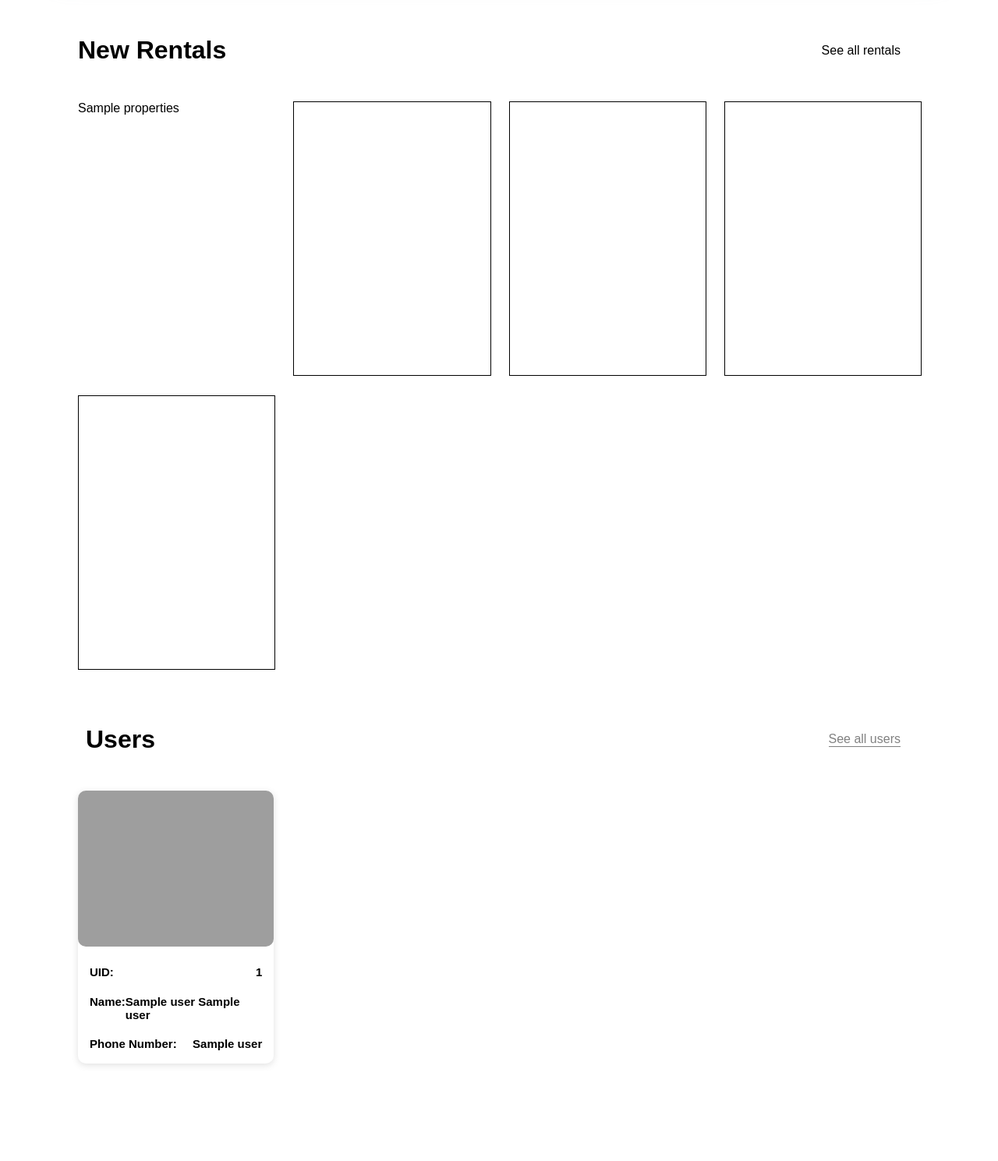
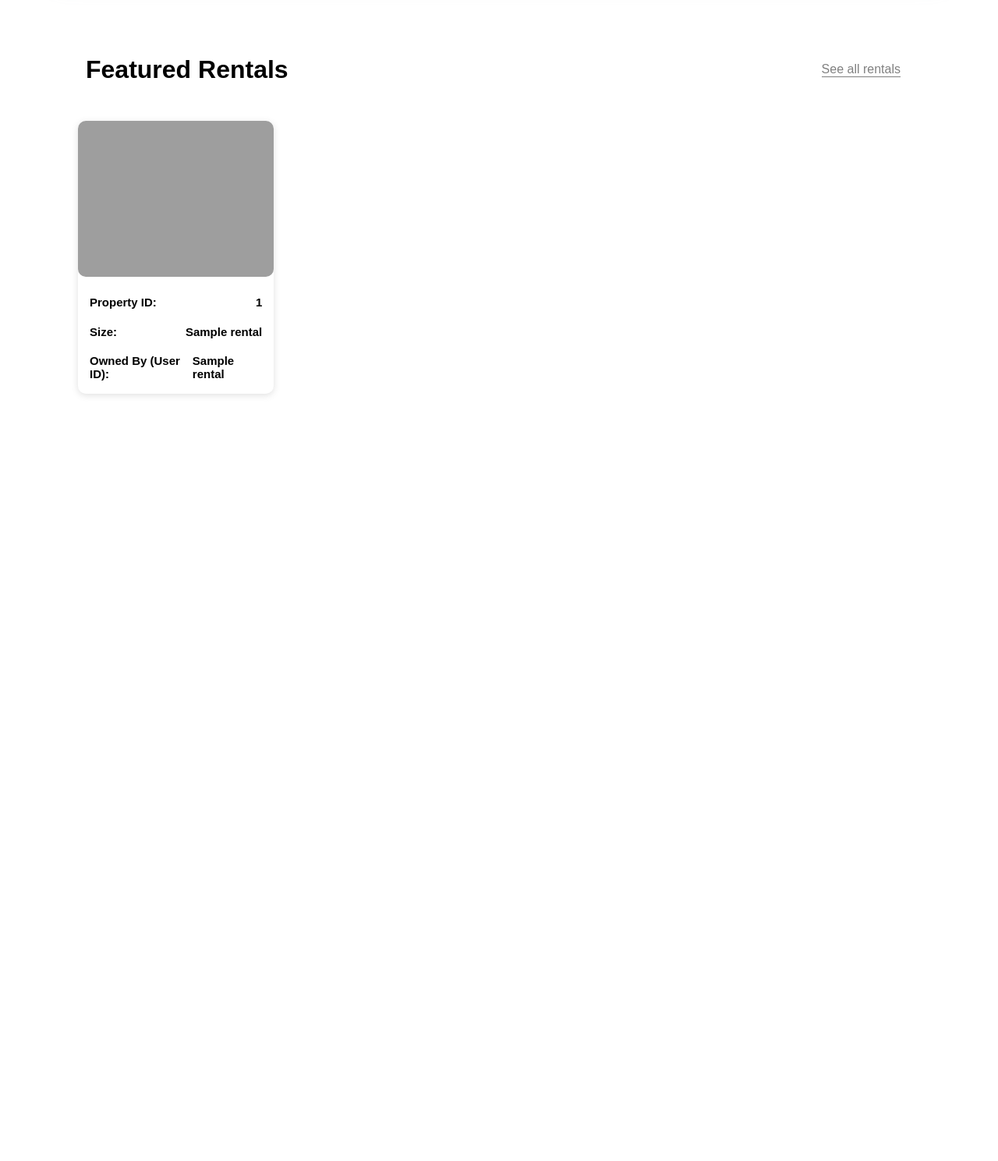
Before and after one commit to brianlee1597/Intro_to_DB_PART_3, a Flask app: template templates/index.html in a window 1280 px wide. Shown: the part 125-1614 px from the top of the page at 78% size. After the commit the page ends 633 px from the top, so only its background shows below. Run offline with Flask 2, Linux system fonts and the light colour scheme; the template is opened without the code that fills it: most values are stand-ins (such as "Sample title", 1, 10 or a date in 2020); parts of the project's set-up code (start-up, migrations or seed data) failed here and were passed over; grey boxes are pictures that could not be loaded.

Commit message:
rentals page added

```diff
--- a/server.py
+++ b/server.py
@@ -1,5 +1,6 @@
 import os
 from sqlalchemy import *
+import datetime
 from sqlalchemy.pool import NullPool
 from flask import Flask, request, render_template, g, redirect, Response
 from dotenv import load_dotenv
@@ -44,85 +45,98 @@ def teardown_request(exception):
   except Exception as e:
     pass
 
-
-#
-# @app.route is a decorator around index() that means:
-#   run index() whenever the user tries to access the "/" path using a GET request
-#
-# If you wanted the user to go to, for example, localhost:8111/foobar/ with POST or GET then you could use:
-#
-#       @app.route("/foobar/", methods=["POST", "GET"])
-#
-# PROTIP: (the trailing / in the path is important)
-#
-# see for routing: https://flask.palletsprojects.com/en/2.0.x/quickstart/?highlight=routing
-# see for decorators: http://simeonfranklin.com/blog/2012/jul/1/python-decorators-in-12-steps/
-#
 @app.route('/')
 def index():
-  """
-  request is a special object that Flask provides to access web request information:
 
-  request.method:   "GET" or "POST"
-  request.form:     if the browser submitted a form, this contains the data in the form
-  request.args:     dictionary of URL arguments, e.g., {a:1, b:2} for http://localhost?a=1&b=2
-
-  See its API: https://flask.palletsprojects.com/en/2.0.x/api/?highlight=incoming%20request%20data
-
+  FEATURED_RENTALS = """
+    SELECT DISTINCT ON(P.pid) *
+    FROM owned_properties P, is_available A
+    WHERE P.pid  = A.pid
+    LIMIT 4
   """
 
-  #
-  # render_template looks in the templates/ folder for files.
-  # for example, the below file reads template/index.html
-  #
+  MIN_FROM = """
+    SELECT MIN(start_date) as start_date
+    FROM is_available
+  """
 
-  user_results = g.conn.execute("SELECT * FROM Users LIMIT 4")
-  users = []
-  for result in user_results:
-    users.append(result)
-  user_results.close()
+  MAX_TO = """
+    SELECT MAX(end_date) as end_date
+    FROM is_available
+  """
 
-  # prop_results = g.conn.execute("SELECT * FROM Rentals LIMIT 4")
-  # properties = []
-  # for result in prop_results:
-  #   properties.append(result)
-  # prop_results.close()
+  results = g.conn.execute(MIN_FROM)
+  min_start = results.one()['start_date']
 
-  return render_template("index.html", users = users)
+  results = g.conn.execute(MAX_TO)
+  max_to = results.one()['end_date']
+
+  results = g.conn.execute(FEATURED_RENTALS)
+  rentals = []
+  for result in results:
+    rentals.append(result)
+
+  results.close()
+
+  return render_template("index.html", rentals=rentals, min_start=min_start, max_to=max_to)
 
 @app.route('/rentals')
 def rentals():
 
-  results = g.conn.execute("SELECT * FROM Rental")
+  start_from = request.args.get("from")
+  end_at = request.args.get("to")
+  order_by = request.args.get("order_by")
+  sort_by = request.args.get("sort_by")
+
+  MIN_FROM = """
+    SELECT MIN(start_date) as start_date
+    FROM is_available
+  """
+
+  MAX_TO = """
+    SELECT MAX(end_date) as end_date
+    FROM is_available
+  """
+
+  ALL_RENTALS = """
+    Select DISTINCT ON(P.{}) *
+    FROM owned_properties P, is_available A
+    WHERE P.pid  = A.pid AND A.start_date >= '{}' AND A.end_date <= '{}'
+    ORDER BY P.{} {}
+  """.format(order_by, start_from, end_at, order_by, sort_by)
+
+  order_html = [
+    [order_by == 'pid', 'pid', "Property ID"],
+    [order_by == 'size', 'size', "Property Size"]
+  ]
+
+  sort_html = [
+    [sort_by == 'ASC', 'ASC', "Ascending"],
+    [sort_by == 'DESC', 'DESC', "Descending"]
+  ]
+
+  results = g.conn.execute(MIN_FROM)
+  min_start = results.one()['start_date']
+
+  results = g.conn.execute(MAX_TO)
+  max_to = results.one()['end_date']
+
+  results = g.conn.execute(ALL_RENTALS)
   rentals = []
   for result in results:
     rentals.append(result)
   results.close()
 
-  data = dict(data = rentals)
-
-  return render_template("rentals.html")
-
-@app.route('/users')
-def users():
-
-  category = request.args.get("category")
-
-  SQL_QUERY = "SELECT * FROM USERS u"
-
-  if category == "hosts":
-    SQL_QUERY += ", Hosts h WHERE u.uid = h.uid"
-
-  if category == "renters":
-    SQL_QUERY += ", Renters r WHERE u.uid = r.uid"
-
-  results = g.conn.execute(SQL_QUERY)
-  users = []
-  for result in results:
-    users.append(result)
-  results.close()
-
-  return render_template("users.html", users = users, category = category)
+  return render_template(
+    "rentals.html",
+    rentals=rentals,
+    min_start=min_start,
+    max_to=max_to,
+    curr_start=start_from,
+    curr_end=end_at,
+    order_html=order_html,
+    sort_html=sort_html
+  )
 
 @app.route('/users/user')
 def user():
--- a/templates/index.html
+++ b/templates/index.html
@@ -13,43 +13,29 @@
 
   {% block content %}
   <div id="main_container">
-    <div class="rentals">
-      <div class="basic_nav">
-        <h1>New Rentals</h1>
-        <a>See all rentals</a>
-      </div>
-      <div class="rentals_grid">
-        {{properties}}
-        <div class="indiv_rental"></div>
-        <div class="indiv_rental"></div>
-        <div class="indiv_rental"></div>
-        <div class="indiv_rental"></div>
-      </div>
-    </div>
-
     <div class="users">
       <div class="basic_nav">
-        <h1>Users</h1>
-        <a href="users?category=all">See all users</a>
+        <h1>Featured Rentals</h1>
+        <a href="rentals?from={{min_start}}&to={{max_to}}&order_by=pid&sort_by=ASC">See all rentals</a>
       </div>
       <div class="users_grid">
-        {% for user in users %}
-        <a href="users/user?uid={{user[0]}}">
+        {% for rental in rentals %}
+        <a href="">
           <div class="indiv_user">
             <img src="https://images.pexels.com/photos/1222271/pexels-photo-1222271.jpeg?cs=srgb&dl=pexels-justin-shaifer-1222271.jpg&fm=jpg&w=640&h=427"
             class="user_image"/>
             <div class="user_info">
               <h6>
-                <span>UID:</span>
-                <span>{{user[0]}}</span>
+                <span>Property ID:</span>
+                <span>{{rental[0]}}</span>
               </h6>
               <h6>
-                <span>Name:</span>
-                <span>{{user[1]}} {{user[2]}}</span>
+                <span>Size:</span>
+                <span>{{rental[1]}}</span>
               </h6>
               <h6>
-                <span>Phone Number:</span>
-                <span>{{user[3]}}</span>
+                <span>Owned By (User ID):</span>
+                <span>{{rental[2]}}</span>
               </h6>
             </div>
           </div>
```
Also changed, not shown: static/rentals.css (renamed from static/users.css, +15 -27 lines), templates/rentals.html (+99 -1 lines).
